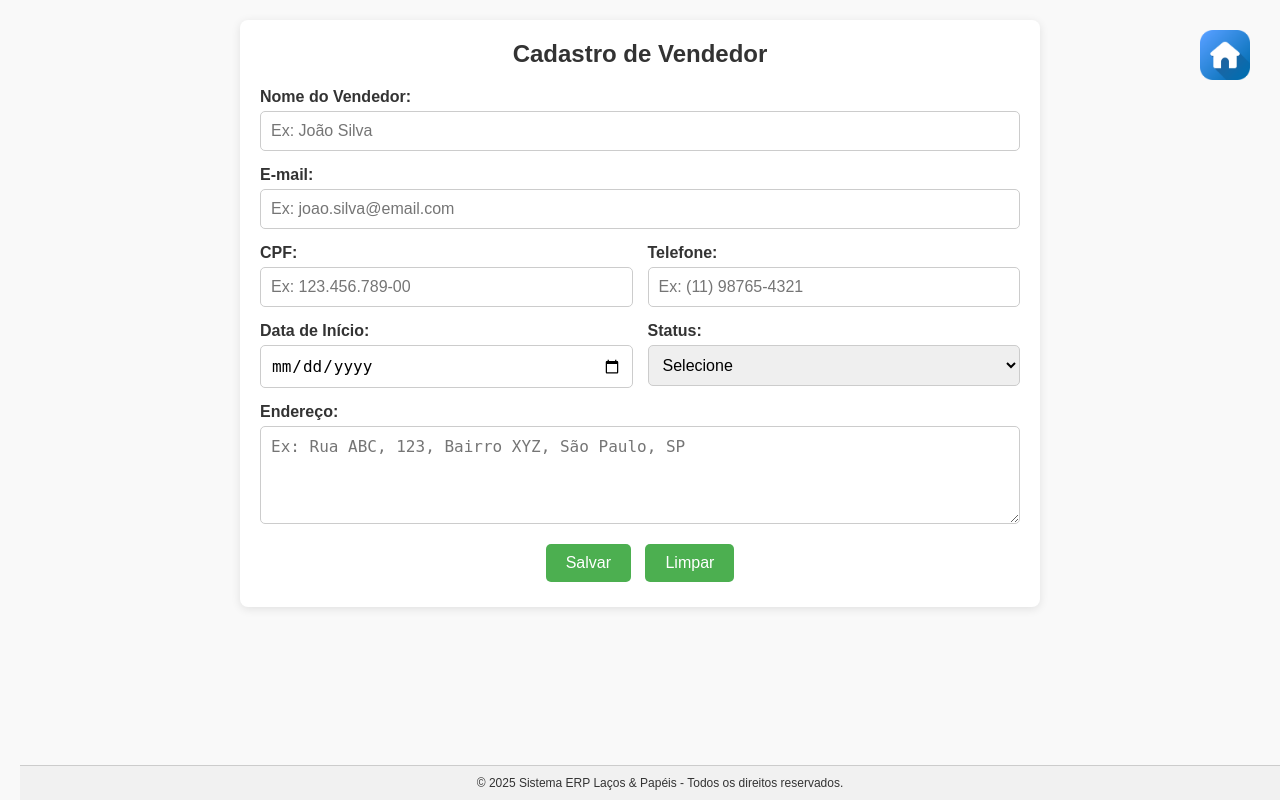
After one commit to L-Gildo/erp, a PHP site: page /pages/relatorios/cadastrar_vendedor.php in a window 1280 px wide. The commit adds this page. Run offline with PHP 8.4, Linux system fonts and the light colour scheme; the visitor is signed in with stand-in values (Sample User, id 1).

Commit message:
Atualização

```diff
--- a/ESQUEMA FRONT END.txt
+++ b/ESQUEMA FRONT END.txt
@@ -10,7 +10,7 @@ Esquema Geral | Sistema Gerencial - Front End
 Cadastro				Vendas				Relatórios					Consultas				Eventos					Sistema
 	Usuários ✔B			Nova Venda				Rel.Vendas					Financeiro				Agendar Eventos				Histórico de Acesso
 	Colaboradores ✔B		Consultar	Venda			Rel. Estoque				Produto				Consultar Evento				Diário de bordo
-	Produtos ✔								Fechamento caixa				RH					Modificar Evento				Sobre nós
+	Produtos ✔B								Fechamento caixa				RH					Modificar Evento				Sobre nós
 	Vendedores	✔								Rel. Eventos				Cliente
 	Estoque ✔															Fornecedor
 	Clientes ✔B														Equipamento
@@ -21,3 +21,6 @@ Cadastro				Vendas				Relatórios					Consultas				Eventos					Sistema
 	Compras															Compras
 	Contratos
 	Meu ponto ✔B
+
+	PARA LOGAR COM BACKEND LOCAL
+		http://<ip_da_máquina>/erp/login/login.php
--- /dev/null
+++ b/pages/relatorios/cadastrar_vendedor.php
@@ -0,0 +1,259 @@
+<?php
+session_start();
+// Verifica se o usuário está logado
+if (!isset($_SESSION['usuario_logado'])) {
+  // Redireciona para a página de login se o usuário não estiver logado
+  header("Location: /erp/pages/login/login.php");
+  exit();
+}
+
+// Configurações do banco de dados
+$host = "localhost";
+$user = "root";
+$password = "";
+$dbname = "sistema_erp";
+
+// Variáveis para mensagens
+$mensagemErro = null;
+$mensagemSucesso = null;
+
+// Conectar ao banco de dados
+$conn = new mysqli($host, $user, $password, $dbname);
+
+// Verificar se a conexão foi bem-sucedida
+if ($conn->connect_error) {
+  die("Falha na conexão: " . $conn->connect_error);
+}
+
+// Verificar se o formulário foi submetido
+if ($_SERVER['REQUEST_METHOD'] === 'POST') {
+  $nome = $_POST['sellerName'];
+  $email = $_POST['sellerEmail'];
+  $cpf = $_POST['sellerCPF'];
+  $telefone = $_POST['sellerPhone'];
+  $dataInicio = $_POST['sellerStartDate'];
+  $status = $_POST['sellerStatus'];
+  $endereco = $_POST['sellerAddress'];
+
+  // Inserir o vendedor no banco de dados
+  $sql = "INSERT INTO vendedores
+            (nome, email, cpf, telefone, data_inicio, status, endereco)
+            VALUES (?, ?, ?, ?, ?, ?, ?)";
+  $stmt = $conn->prepare($sql);
+  $stmt->bind_param(
+    "sssssss",
+    $nome,
+    $email,
+    $cpf,
+    $telefone,
+    $dataInicio,
+    $status,
+    $endereco
+  );
+
+  if ($stmt->execute()) {
+    $mensagemSucesso = "Vendedor cadastrado com sucesso!";
+  } else {
+    $mensagemErro = "Erro ao cadastrar o vendedor: " . $stmt->error;
+  }
+
+  $stmt->close();
+}
+
+$conn->close();
+?>
+
+
+<!DOCTYPE html>
+<html lang="en">
+
+<head>
+  <meta charset="UTF-8" />
+  <meta name="viewport" content="width=device-width, initial-scale=1.0" />
+  <title>Cadastro de Vendedor</title>
+  <style>
+    * {
+      margin: 0;
+      padding: 0;
+      box-sizing: border-box;
+    }
+
+    body {
+      font-family: Arial, sans-serif;
+      background-color: #f9f9f9;
+      color: #333;
+      padding: 20px;
+    }
+
+    .form-container {
+      max-width: 800px;
+      margin: 0 auto;
+      background: #fff;
+      border-radius: 8px;
+      box-shadow: 0 2px 10px rgba(0, 0, 0, 0.1);
+      padding: 20px;
+    }
+
+    .form-container h2 {
+      margin-bottom: 20px;
+      text-align: center;
+    }
+
+    .form-group {
+      display: flex;
+      flex-direction: column;
+      margin-bottom: 15px;
+    }
+
+    .form-group label {
+      margin-bottom: 5px;
+      font-weight: bold;
+    }
+
+    .form-group input,
+    .form-group select,
+    .form-group textarea {
+      padding: 10px;
+      font-size: 16px;
+      border: 1px solid #ccc;
+      border-radius: 5px;
+      width: 100%;
+    }
+
+    .form-group textarea {
+      resize: vertical;
+    }
+
+    .form-group-row {
+      display: flex;
+      flex-wrap: wrap;
+      gap: 15px;
+    }
+
+    .form-group-row .form-group {
+      flex: 1;
+      min-width: calc(50% - 15px);
+    }
+
+    .form-buttons {
+      text-align: center;
+    }
+
+    .form-buttons button {
+      padding: 10px 20px;
+      font-size: 16px;
+      color: #fff;
+      background-color: #4caf50;
+      border: none;
+      border-radius: 5px;
+      cursor: pointer;
+      margin: 5px;
+      transition: background 0.3s;
+    }
+
+    .form-buttons button:hover {
+      background-color: #3d9241;
+    }
+
+    .footer {
+      text-align: center;
+      padding: 10px 0;
+      background-color: #f1f1f1;
+      color: #333;
+      position: fixed;
+      bottom: 0;
+      width: 100%;
+      font-size: 12px;
+      border-top: 1px solid #ccc;
+    }
+
+    @media (max-width: 600px) {
+      .form-group-row .form-group {
+        min-width: 100%;
+      }
+
+      .form-container {
+        padding: 15px;
+      }
+
+      .form-buttons button {
+        width: 100%;
+      }
+    }
+
+    .icon-voltar img {
+      width: 50px;
+      position: absolute;
+      right: 30px;
+      top: 30px;
+    }
+  </style>
+</head>
+
+<body>
+  <a href="/erp/dashboard.php" class="icon-voltar">
+    <img src="/erp/images/home-button.png" title="Voltar ao Dashboard Laços e papéis" alt="voltar" />
+  </a>
+  <div class="form-container">
+    <h2>Cadastro de Vendedor</h2>
+    <!-- Exibir mensagens de sucesso ou erro -->
+    <?php if ($mensagemErro): ?>
+      <p style="color: red; text-align: center;"><?php echo $mensagemErro; ?></p>
+    <?php endif; ?>
+    <?php if ($mensagemSucesso): ?>
+      <p style="color: green; text-align: center;"><?php echo $mensagemSucesso; ?></p>
+    <?php endif; ?>
+
+    <form action="" method="POST">
+      <!-- Informações pessoais -->
+      <div class="form-group">
+        <label for="sellerName">Nome do Vendedor:</label>
+        <input type="text" id="sellerName" name="sellerName" placeholder="Ex: João Silva" required />
+      </div>
+      <div class="form-group">
+        <label for="sellerEmail">E-mail:</label>
+        <input type="email" id="sellerEmail" name="sellerEmail" placeholder="Ex: joao.silva@email.com" required />
+      </div>
+      <div class="form-group-row">
+        <div class="form-group">
+          <label for="sellerCPF">CPF:</label>
+          <input type="text" id="sellerCPF" name="sellerCPF" placeholder="Ex: 123.456.789-00" required />
+        </div>
+        <div class="form-group">
+          <label for="sellerPhone">Telefone:</label>
+          <input type="text" id="sellerPhone" name="sellerPhone" placeholder="Ex: (11) 98765-4321" required />
+        </div>
+      </div>
+      <!-- Informações adicionais -->
+      <div class="form-group-row">
+        <div class="form-group">
+          <label for="sellerStartDate">Data de Início:</label>
+          <input type="date" id="sellerStartDate" name="sellerStartDate" required />
+        </div>
+        <div class="form-group">
+          <label for="sellerStatus">Status:</label>
+          <select id="sellerStatus" name="sellerStatus" required>
+            <option value="">Selecione</option>
+            <option value="ativo">Ativo</option>
+            <option value="inativo">Inativo</option>
+          </select>
+        </div>
+      </div>
+      <div class="form-group">
+        <label for="sellerAddress">Endereço:</label>
+        <textarea id="sellerAddress" name="sellerAddress" rows="4"
+          placeholder="Ex: Rua ABC, 123, Bairro XYZ, São Paulo, SP"></textarea>
+      </div>
+      <!-- Botões -->
+      <div class="form-buttons">
+        <button type="submit">Salvar</button>
+        <button type="reset">Limpar</button>
+      </div>
+    </form>
+  </div>
+  <footer class="footer">
+    <p>&copy; <?php echo date("Y"); ?> Sistema ERP Laços & Papéis - Todos os direitos reservados.</p>
+  </footer>
+</body>
+
+</html>
```
Also changed, not shown: dashboard.php (+17 -4 lines), pages/relatorios/teste.vendedor.html (deleted, +0 -222 lines).
